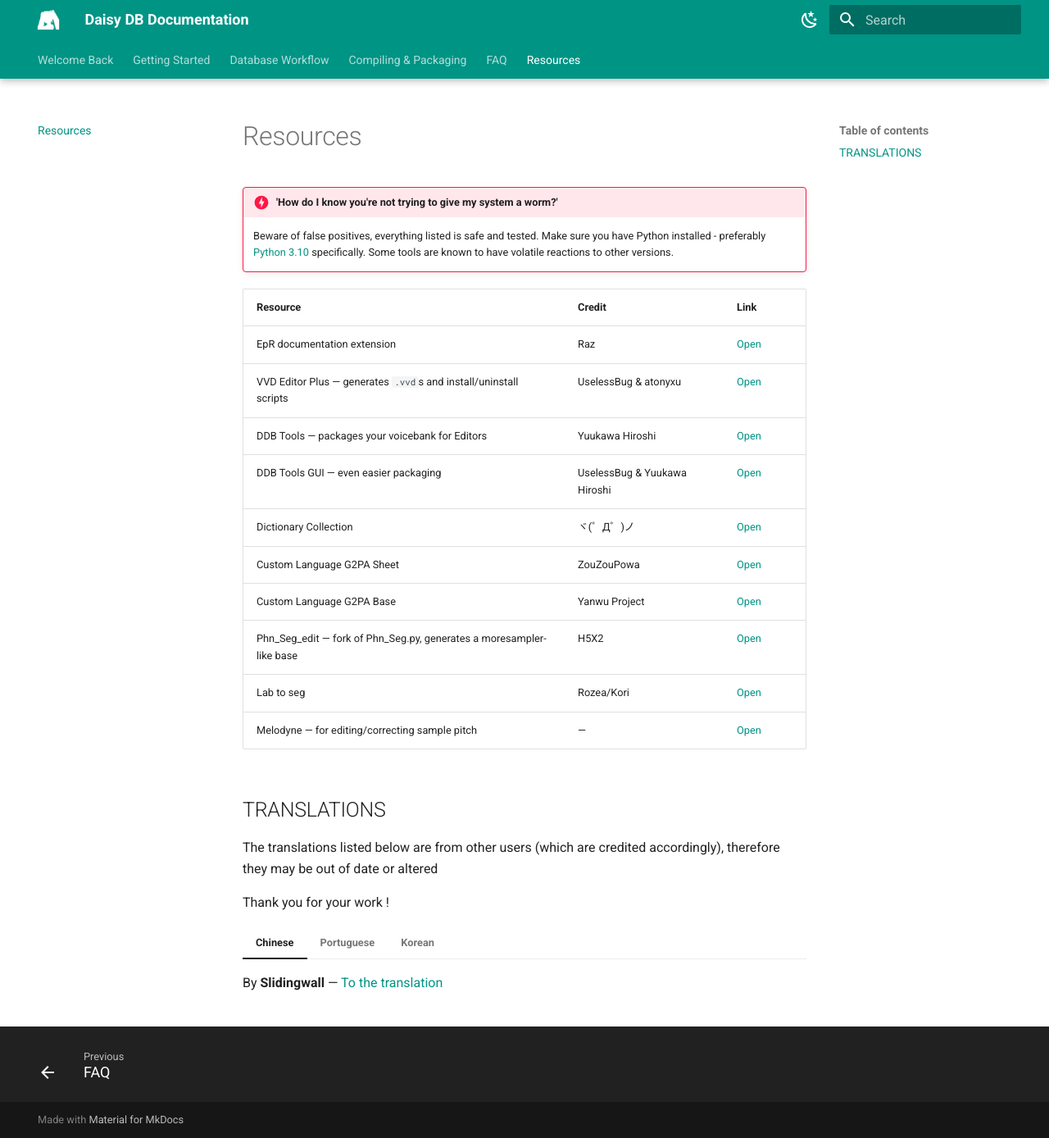
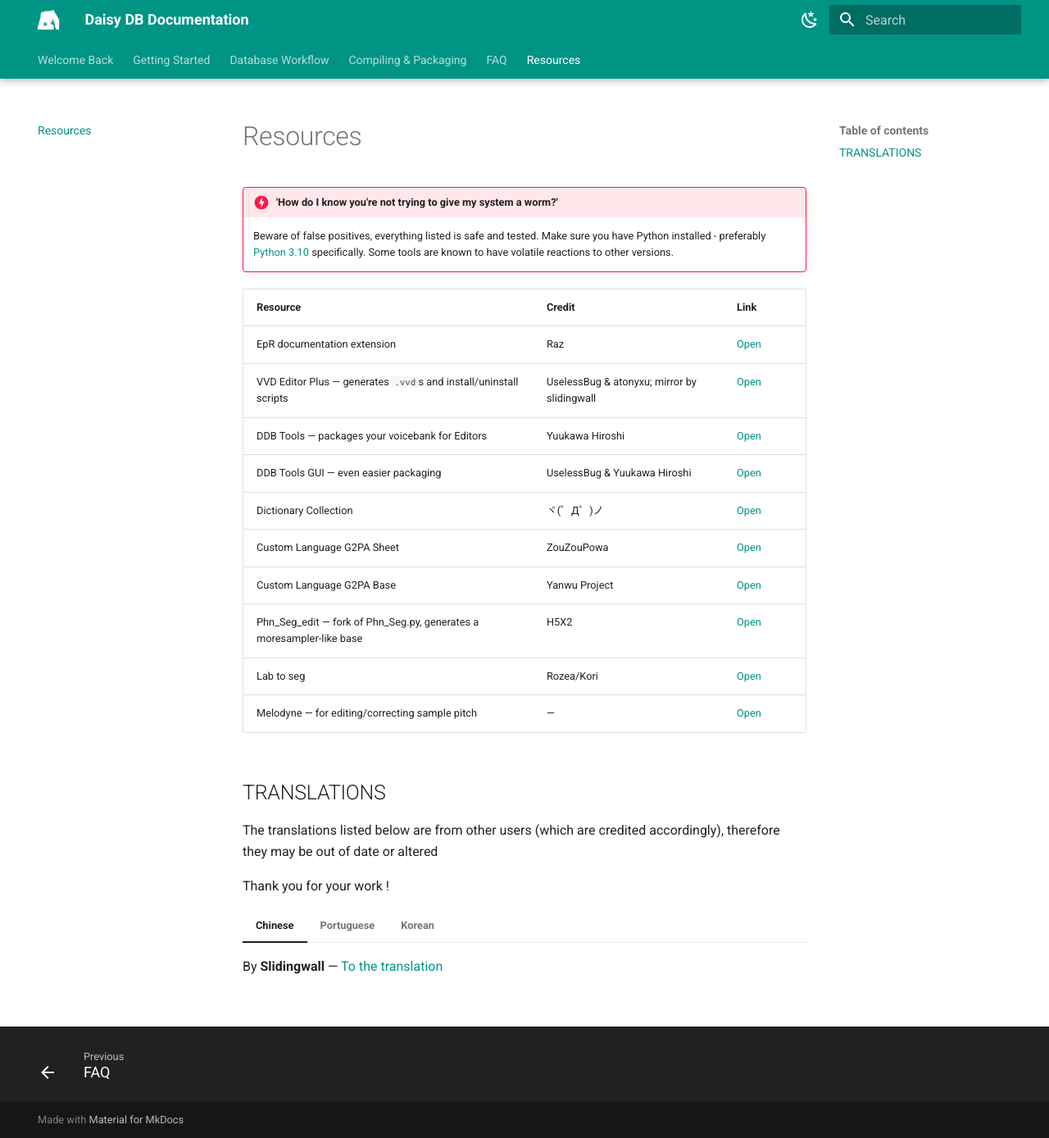
Before and after one commit to aimedb/daisy-db-documentation, an MkDocs documentation site: the page built from daisy db documentation/docs/resources.md, in a window 1280 px wide and 1388 px high. Shown: the whole window at 82% size. Built offline with MkDocs 1.6.1 and Material for MkDocs 9.7.7, drawn with Linux system fonts in a browser that asks for light colours.

Commit message:
Update resources.md

```diff
--- a/daisy db documentation/docs/resources.md
+++ b/daisy db documentation/docs/resources.md
@@ -7,7 +7,7 @@
 | Resource | Credit | Link |
 |---|---|---|
 | EpR documentation extension | Raz | [Open](https://rentry.org/xei39tdi) |
-| VVD Editor Plus — generates `.vvd`s and install/uninstall scripts | UselessBug & atonyxu | [Open](https://slidingwall.github.io/VVD/help.html) |
+| VVD Editor Plus — generates `.vvd`s and install/uninstall scripts | UselessBug & atonyxu; mirror by slidingwall | [Open](https://slidingwall.github.io/VVD/help.html) |
 | DDB Tools — packages your voicebank for Editors | Yuukawa Hiroshi | [Open](https://github.com/yuukawahiroshi/ddb-tools) |
 | DDB Tools GUI — even easier packaging | UselessBug & Yuukawa Hiroshi | [Open](https://github.com/ayatinene/ddb-tools) |
 | Dictionary Collection | ヾ(゜Д゜)ノ | [Open](https://mega.nz/folder/hkgUmRiS#6-UdxUvEKBK-5vjef6lpag) |
```
